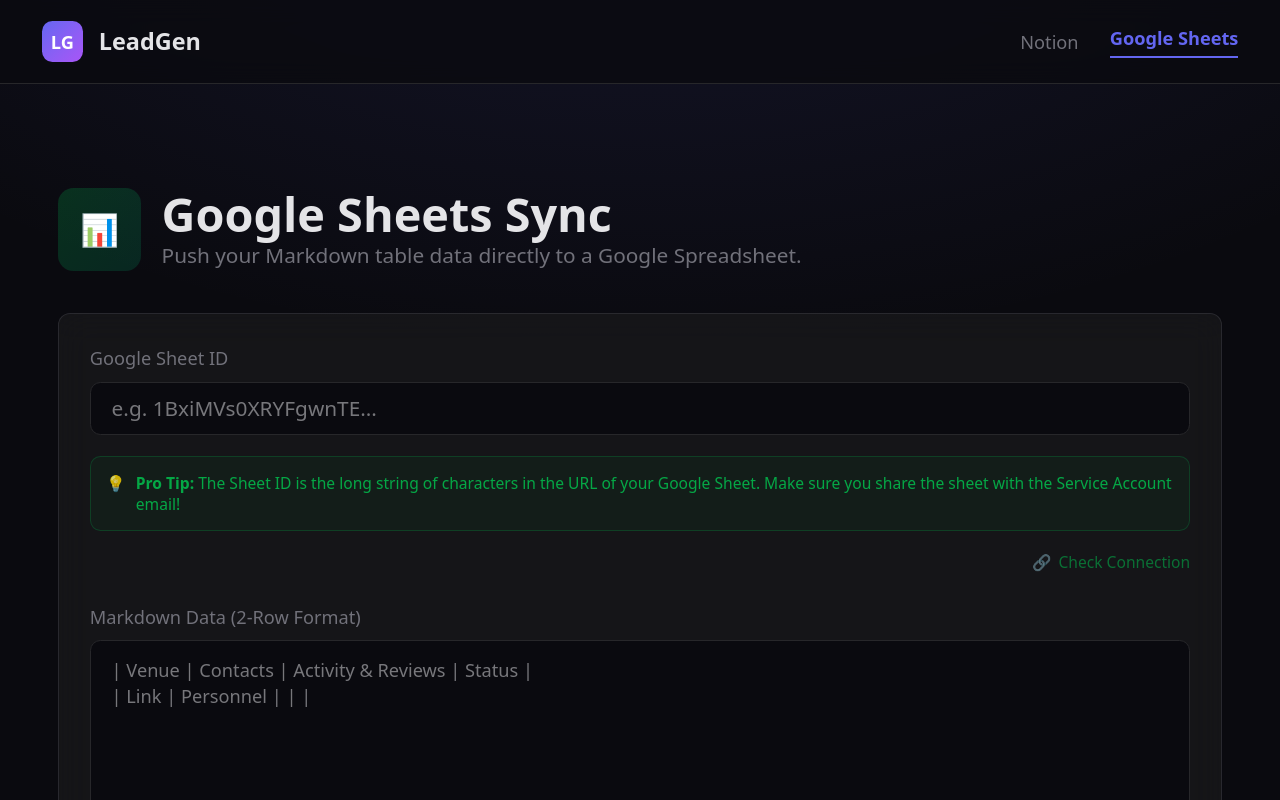
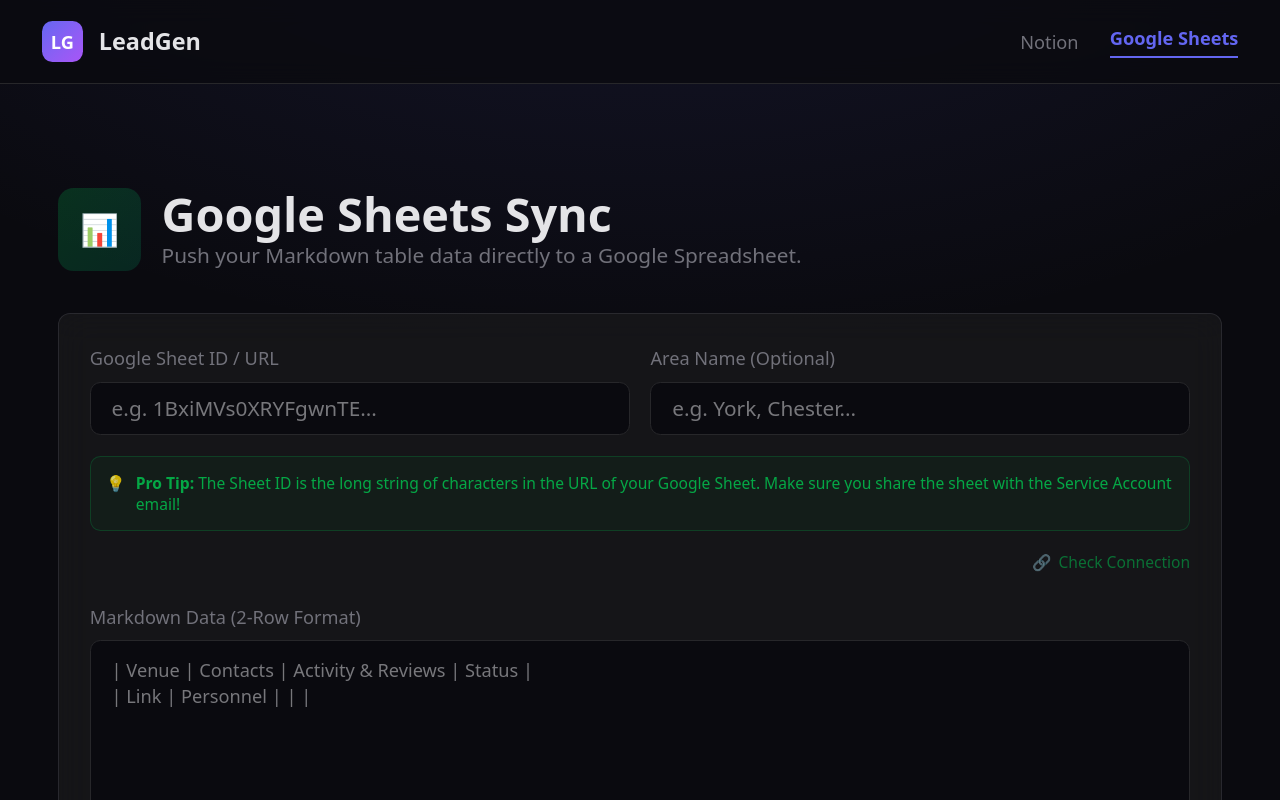
Before and after one commit to EiDHindY/lead-gen, a Next.js app: page /sheets in a window 1280 px wide. Shown: the top 800 px of the page. Built offline with nearby package versions, Linux system fonts and the light colour scheme.

Commit message:
feat: add optional Area Name input to insert visual separator row

```diff
--- a/app/api/sheets/sync-md/route.ts
+++ b/app/api/sheets/sync-md/route.ts
@@ -145,7 +145,7 @@
 export async function POST(req: NextRequest) {
     try {
         const body = await req.json();
-        const { sheetId, validateOnly, markdownText } = body;
+        const { sheetId, validateOnly, markdownText, areaName } = body;
 
         if (!sheetId) {
             return NextResponse.json({ error: "Missing sheetId" }, { status: 400 });
@@ -229,6 +229,17 @@
         const errors: string[] = [];
         let exportedCount = 0;
 
+        // If user provided an Area Name, insert a visual separator row first
+        if (areaName && areaName.trim() !== "") {
+            try {
+                await sheet.addRow({
+                    Venue_Location: `━━━━━━━━━━ ${areaName.trim().toUpperCase()} ━━━━━━━━━━`
+                });
+            } catch (err: any) {
+                console.error("Failed to add area separator", err);
+            }
+        }
+
         for (const venue of parsedVenues) {
             try {
                 let venueNameCell = venue.venueAndLocation;
--- a/app/sheets/page.tsx
+++ b/app/sheets/page.tsx
@@ -4,6 +4,7 @@
 
 export default function GoogleSheetsPage() {
   const [sheetId, setSheetId] = useState("");
+  const [areaName, setAreaName] = useState("");
   const [markdownData, setMarkdownData] = useState("");
   const [isLoading, setIsLoading] = useState(false);
   const [isValidating, setIsValidating] = useState(false);
@@ -60,7 +61,8 @@
         headers: { "Content-Type": "application/json" },
         body: JSON.stringify({
           sheetId: sheetId.trim(),
-          markdownText: markdownData
+          markdownText: markdownData,
+          areaName: areaName.trim()
         })
       });
 
@@ -105,13 +107,23 @@
         <div className="glass-card p-6 flex flex-col gap-6">
           <div className="flex flex-col gap-4">
             <div className="grid grid-cols-1 md:grid-cols-2 gap-4">
-              <div className="md:col-span-2">
-                <label className="block text-sm font-medium text-muted mb-2">Google Sheet ID</label>
+              <div className="md:col-span-1">
+                <label className="block text-sm font-medium text-muted mb-2">Google Sheet ID / URL</label>
                 <input
                   type="text"
                   placeholder="e.g. 1BxiMVs0XRYFgwnTE..."
                   value={sheetId}
                   onChange={(e) => setSheetId(e.target.value)}
+                  className="w-full bg-background border border-border rounded-lg px-4 py-2 text-foreground focus:outline-none focus:border-green-500 transition-colors"
+                />
+              </div>
+              <div className="md:col-span-1">
+                <label className="block text-sm font-medium text-muted mb-2">Area Name (Optional)</label>
+                <input
+                  type="text"
+                  placeholder="e.g. York, Chester..."
+                  value={areaName}
+                  onChange={(e) => setAreaName(e.target.value)}
                   className="w-full bg-background border border-border rounded-lg px-4 py-2 text-foreground focus:outline-none focus:border-green-500 transition-colors"
                 />
               </div>
```
